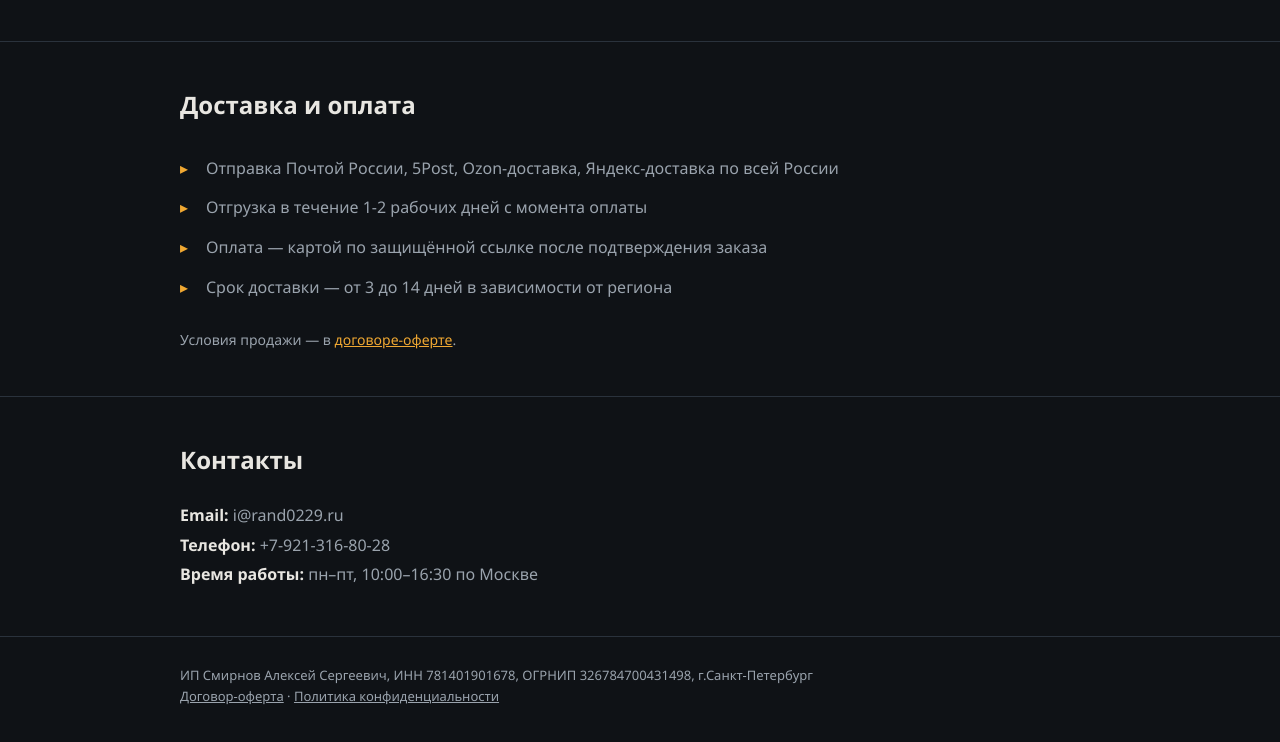
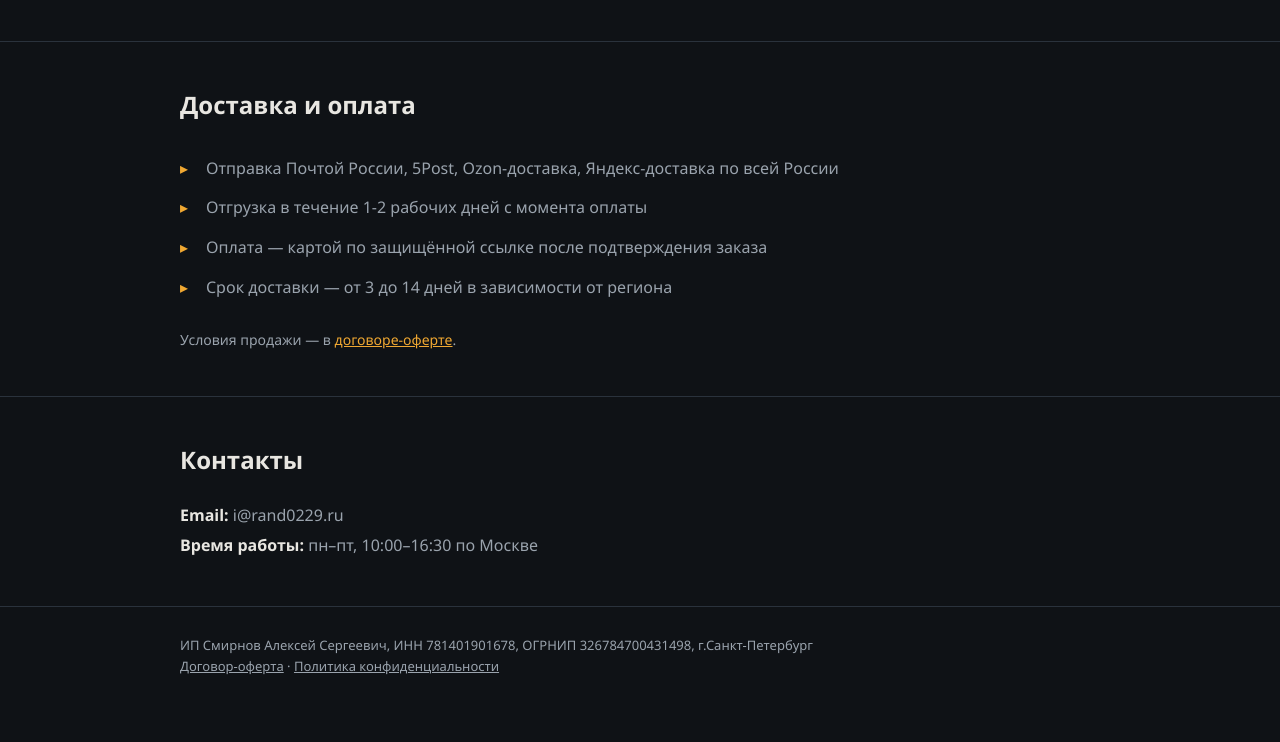
Before and after one commit to 0229rand-cell/zx-hobby, a plain HTML site: page index.html in a window 1280 px wide. Shown: the part 1224-1966 px from the top of the page. After the commit the page ends 1941 px from the top, so only its background shows below. Drawn offline with Linux system fonts and the light colour scheme.

Commit message:
Update index.html

```diff
--- a/index.html
+++ b/index.html
@@ -141,7 +141,6 @@
   <div class="wrap">
     <h2>Контакты</h2>
     <p><strong>Email:</strong> i@rand0229.ru</p>
-    <p><strong>Телефон:</strong> +7-921-316-80-28</p>
     <p><strong>Время работы:</strong> пн–пт, 10:00–16:30 по Москве </p>
   </div>
 </section>
```
